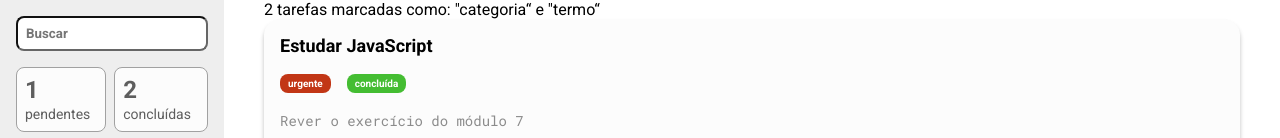
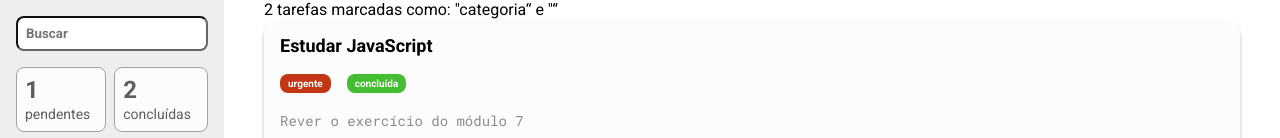
Before and after one commit to uANDYANO/Projeto-5-task-list, a React (Create React App) app: page / in a window 1280 px wide. Shown: the top 138 px of the page. Built offline with nearby package versions, Linux system fonts and the light colour scheme.

Commit message:
criação do filtro pelo campo de busca

```diff
--- a/src/containers/BarraLateral/index.tsx
+++ b/src/containers/BarraLateral/index.tsx
@@ -1,11 +1,23 @@
+import { useDispatch, useSelector } from 'react-redux'
 import FiltroCard from '../../components/FiltroCard'
 
 import * as S from './styles'
+import { RootReducer } from '../../store'
+import { alteraTermo } from '../../store/reducers/filtro'
 
-const BarraLateral = () => (
+const BarraLateral = () => {
+  const dispatch = useDispatch()
+  const { termo } = useSelector((state: RootReducer) => state.filtro)
+
+  return (
     <S.Aside>
       <div>
-      <S.Campo type="text" placeholder="Buscar" />
+        <S.Campo
+          type="text"
+          placeholder="Buscar"
+          value={termo}
+          onChange={(evento) => dispatch(alteraTermo(evento.target.value))}
+        />
         <S.Filtros>
           <FiltroCard legenda="pendentes" contador={1} />
           <FiltroCard legenda="concluídas" contador={2} />
@@ -17,5 +29,6 @@
       </div>
     </S.Aside>
   )
+}
 
 export default BarraLateral
--- a/src/containers/ListaDeTarefas/index.tsx
+++ b/src/containers/ListaDeTarefas/index.tsx
@@ -7,14 +7,21 @@
 
 const ListaDeTarefas = () => {
   const { itens } = useSelector((state: RootReducer) => state.tarefas)
+  const { termo } = useSelector((state: RootReducer) => state.filtro)
+
+  const filtraTarefas = () => {
+    return itens.filter(
+      (item) => item.titulo.toLowerCase().search(termo.toLowerCase()) >= 0
+    )
+  }
 
   return (
     <Container>
       <p>
-        2 tarefas marcadas como: &quot;categoria&ldquo; e &quot;termo&ldquo;
+        2 tarefas marcadas como: &quot;categoria&ldquo; e &quot;{termo}&ldquo;
       </p>
       <ul>
-        {itens.map((t) => (
+        {filtraTarefas().map((t) => (
           <li key={t.titulo}>
             <Tarefa
               id={t.id}
--- a/src/store/index.ts
+++ b/src/store/index.ts
@@ -1,10 +1,12 @@
 import { configureStore } from '@reduxjs/toolkit'
 
 import tarefasReducer from './reducers/tarefas'
+import filtroReducer from './reducers/filtro'
 
 const store = configureStore({
   reducer: {
-    tarefas: tarefasReducer
+    tarefas: tarefasReducer,
+    filtro: filtroReducer
   }
 })
 
--- /dev/null
+++ b/src/store/reducers/filtro.ts
@@ -0,0 +1,31 @@
+import { PayloadAction, createSlice } from '@reduxjs/toolkit'
+import * as enums from '../../utils/enums/Tarefa'
+
+type FiltroState = {
+  termo: string
+  criterio: 'prioridade' | 'status' | 'todas'
+  valor?: enums.Prioridade | enums.Status
+}
+
+const initialState: FiltroState = {
+  termo: '',
+  criterio: 'todas'
+}
+
+const filtroSlice = createSlice({
+  name: 'filtro',
+  initialState,
+  reducers: {
+    alteraTermo: (state, action: PayloadAction<string>) => {
+      state.termo = action.payload
+    },
+    alterarFiltro: (state, action: PayloadAction<FiltroState>) => {
+      state.criterio = action.payload.criterio
+      state.valor = action.payload.valor
+    }
+  }
+})
+
+export const { alteraTermo, alterarFiltro } = filtroSlice.actions
+
+export default filtroSlice.reducer
```
Lines whose indentation alone changed are shown as unchanged.
